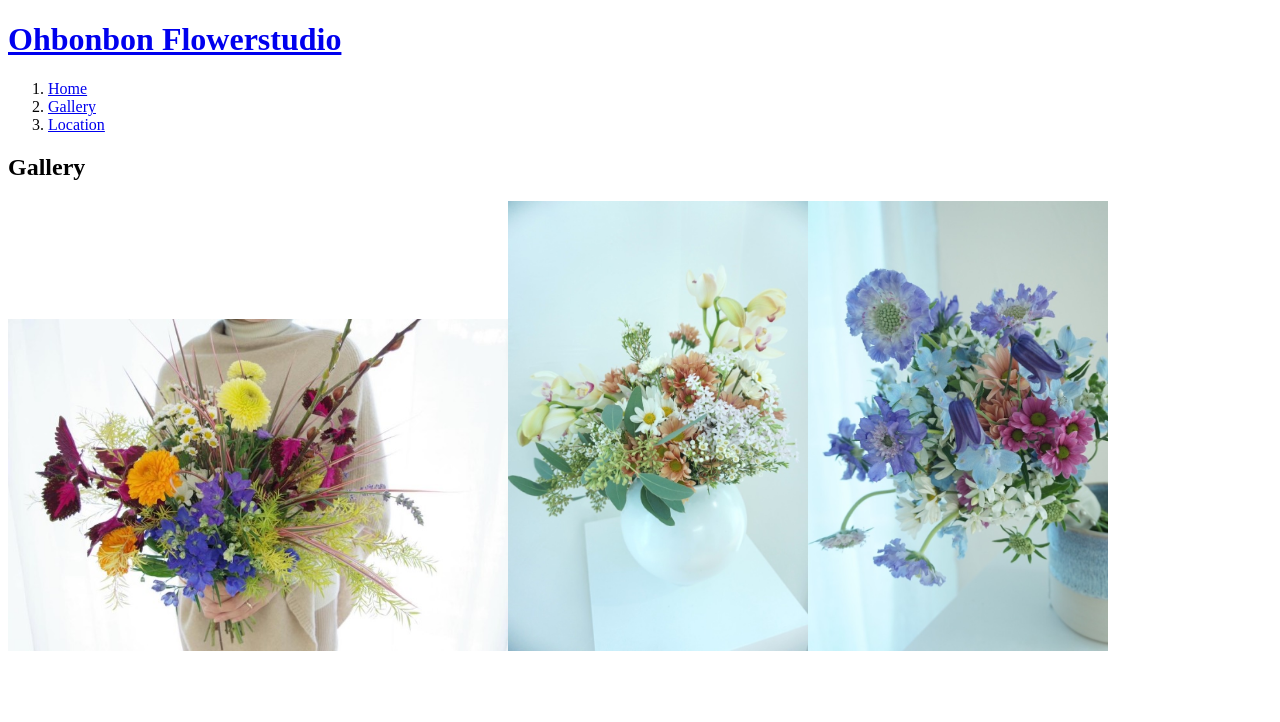
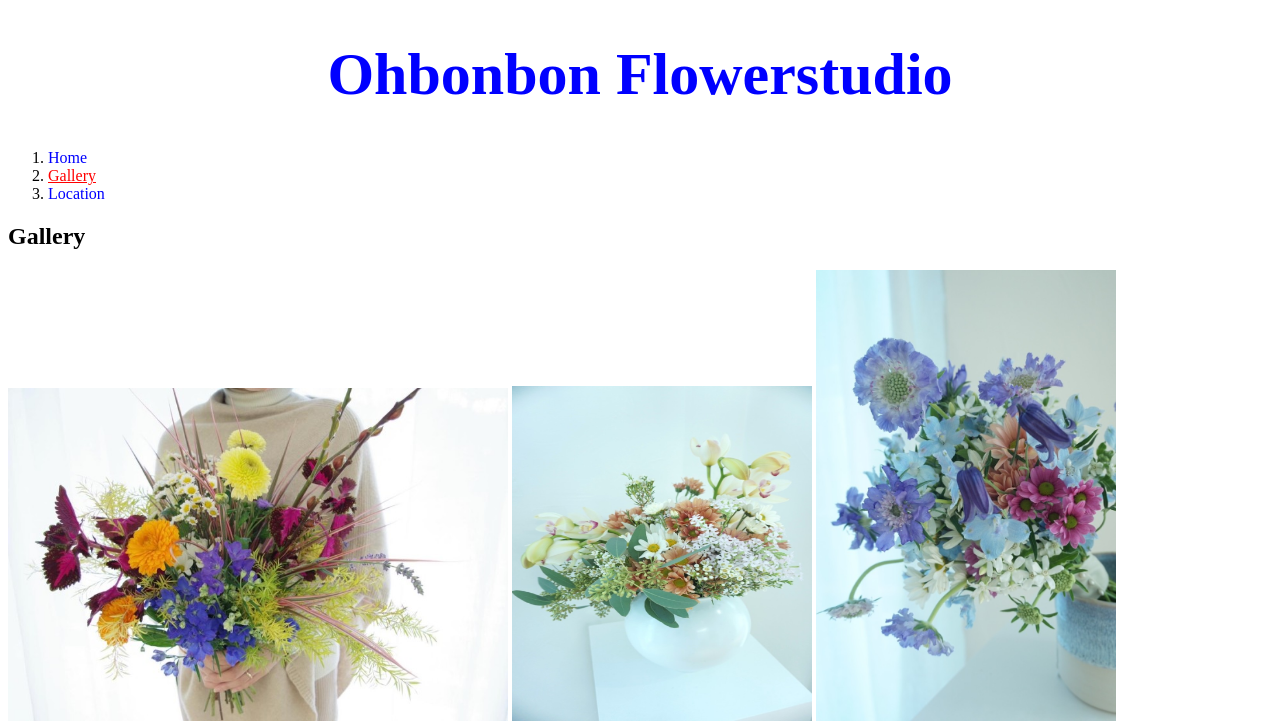
Before and after one commit to gunsnrose7/ohbonbon, a plain HTML site: page 2.html in a window 1280 px wide. Shown: the top 722 px of the page. Drawn offline with Linux system fonts and the light colour scheme.

Commit message:
Add files via upload

```diff
--- a/2.html
+++ b/2.html
@@ -3,15 +3,31 @@
   <head>
     <title>ohbonbon flowerstudio</title>
     <meta charset="utf-8">
+    <style>
+      a{
+        color: blue;
+        text-decoration: none;
+        }
+        h1 {
+          font-size: 60px;
+          text-align: center;
+        }
+    </style>
   </head>
   <body>
     <h1><a href="index.html">Ohbonbon Flowerstudio</h1>
     <ol>
       <li><a href="1.html">Home</a></li>
-      <li><a href="2.html">Gallery</a></li>
+      <li><a href="2.html" style="color:red;text-decoration:underline">Gallery</a></li>
       <li><a href="3.html">Location</a></li>
     </ol>
     <h2><strong>Gallery</strong></h2>
-    <p><img src="ohbonbon.jpg" width="500"><img src="ohbonbon1.jpg" width="300"><img src="ohbonbon2.jpg" width="300">
+    <p>
+      <img src="ohbonbon.jpg" width="500">
+      <img src="ohbonbon1.jpg" height="335" width="300">
+      <img src="ohbonbon2.jpg" width="300">
+      <img src="ohbonbon3.jpg" height="450" width="300">
+      <img src="ohbonbon4.jpg" width="300">
+    </p>
   </body>
 </html>
```
Also changed, not shown: 1.html (+12 -1 lines), 3.html (+11 -1 lines), index.html (+15 -1 lines), ohbonbon3.jpg (added), ohbonbon4.jpg (added).
